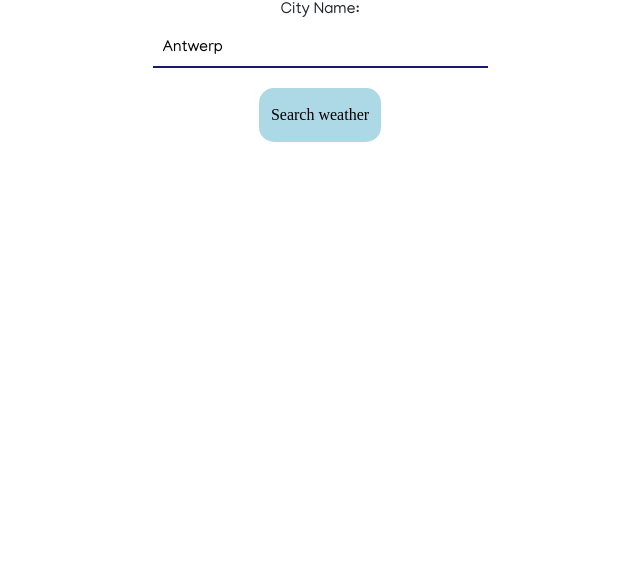
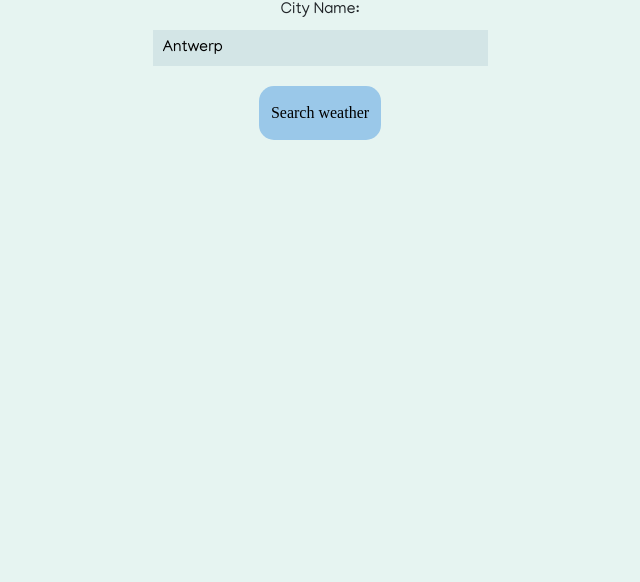
Before and after one commit to Nicnicsai/Weather_app, a plain HTML site: page index.html in a window 1280 px wide. Shown: the part 218-800 px from the top of the page, without its empty margins (320-960 px from the left). Drawn offline with nearby package versions, Linux system fonts and the light colour scheme.

Commit message:
css update

```diff
--- a/weather.scss
+++ b/weather.scss
@@ -36,10 +36,13 @@ h1 {
 .img-container{
 text-align: center;
 }
+body {
+  background-color: #e6f4f1 ;
+}
 
 #submitButton {
   margin-top: 20px;
-  background-color: lightblue;
+  background-color: #9ac8e9;
   border: none;
   padding: 15px 12px;
   font-family: 'Manjari Regular', 'sans-serif';
@@ -48,8 +51,8 @@ text-align: center;
 
 #city-name {
   border: none;
-  border-bottom: solid 2px midnightblue;
   padding: 6px 10px;
+  background-color: rgba(46, 97, 132, 0.1);
 
 }
 
```
Also changed, not shown: weather.css, 1 other file.
